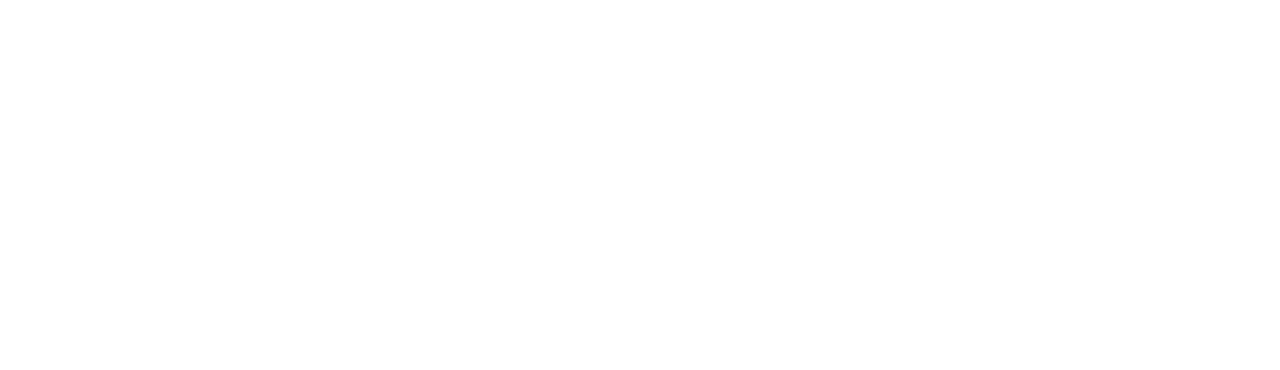
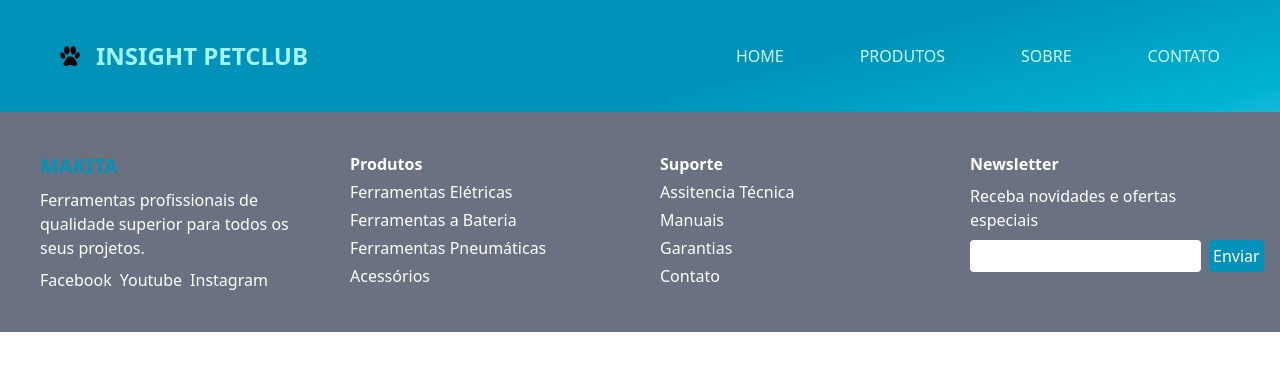
Before and after one commit to PedroAlmeida232/PetShop-Insight, a React (Vite) app in the folder frontend/: page /produtos in a window 1280 px wide. Before the commit this address had no page. Shown: the top 370 px of the page. Built offline with nearby package versions, Linux system fonts and the light colour scheme.

Commit message:
Arrumando metodo PUT  no backend

```diff
--- a/frontend/src/App.jsx
+++ b/frontend/src/App.jsx
@@ -1,4 +1,5 @@
 import Home from './pages/Home.jsx'
+import Produtos from './pages/Produtos.jsx';
 import { BrowserRouter, Routes, Route } from 'react-router-dom';
 function App() {
 
@@ -6,8 +7,8 @@ function App() {
     <BrowserRouter>
       <Routes>
         <Route path="/" element={<Home />} />
-        {/* <Route path="/sobre" element={<Sobre />} />
-        <Route path='/produtos' element={<Produtos />} /> */}
+        {/* <Route path="/sobre" element={<Sobre />} /> */}
+        <Route path='/produtos' element={<Produtos />} />
       </Routes>
     </BrowserRouter>
 
--- /dev/null
+++ b/frontend/src/components/Produto.jsx
@@ -0,0 +1,7 @@
+const Produto = ()=>{
+    return(
+        <h1></h1>
+    )
+}
+
+export default Produto
--- /dev/null
+++ b/frontend/src/pages/Produtos.jsx
@@ -0,0 +1,15 @@
+import Header from "../components/Header.jsx"
+import Footer from "../components/Footer.jsx"
+import Produto from "../components/Produto.jsx";
+
+const Produtos = () => {
+  return (
+    <div className="bg-linear-to-br from-cyan-600 from-40% to-cyan-300">
+        <Header/>
+        <Produto/>
+        <Footer />
+    </div>
+  );
+};
+
+export default Produtos;
```
Also changed, not shown: 1 other file (tests, documents, lock files or other folders).
